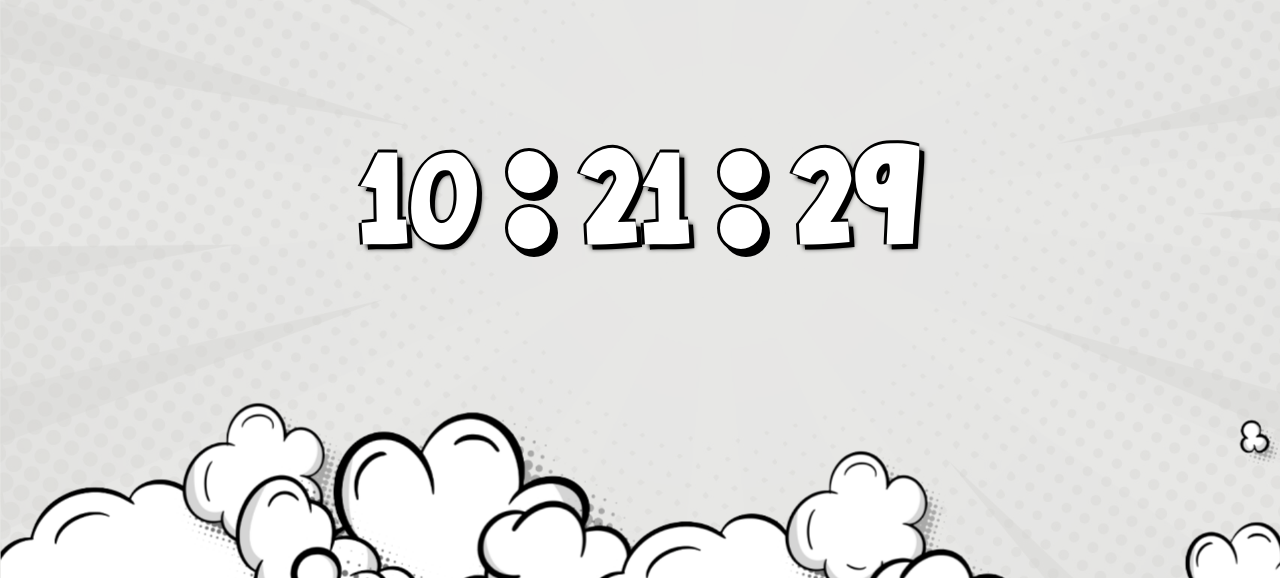
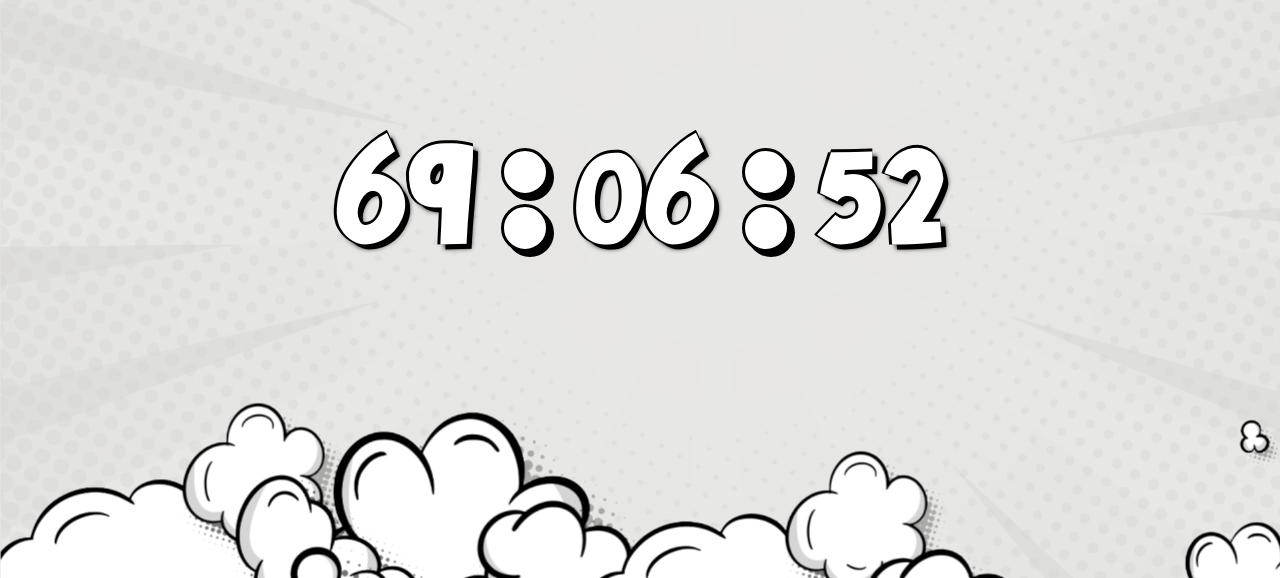
Before and after one commit to Informatika-ITK-23/wp-24-web, a website built with Vite: page index.html in a window 1280 px wide. Shown: the part 1000-1578 px from the top of the page. Built offline with nearby package versions, Linux system fonts and the light colour scheme.

Commit message:
feat: implemented countdown timer

```diff
--- a/index.html
+++ b/index.html
@@ -41,6 +41,7 @@
       <section id="countdown-timer">
         <div class="countdown-time">
           <span
+            id="countdown-hours"
             data-time="hour"
             data-final="10"
             class="random time hours comic-font"
@@ -52,6 +53,7 @@
           </div>
 
           <span
+            id="countdown-minutes"
             data-time="minute"
             data-final="10"
             class="random time minutes comic-font"
@@ -63,6 +65,7 @@
           </div>
 
           <span
+            id="countdown-seconds"
             data-time="second"
             data-final="10"
             class="random time seconds comic-font"
--- a/src/main.ts
+++ b/src/main.ts
@@ -1,12 +1,14 @@
 import { gsap } from "gsap"
 import { randomNum } from "./utils/randomNum.ts"
-// import { countdown } from "./utils/date.ts"
+import { countdown } from "./utils/date.ts"
 
 const rootStyle = getComputedStyle(document.documentElement)
 const colors = {
   accentRed: rootStyle.getPropertyValue("--color-accent-red"),
   accentYellow: rootStyle.getPropertyValue("--color-accent-yellow"),
 }
+
+const targetDate = new Date('September 15, 2024 08:00:00 UTC+8:00')
 
 // === WIP section - Word color cycle ===
 let counter: number = 0
@@ -75,7 +77,30 @@ divChars.forEach((el, i) => {
 })
 
 // === Countdown section - Cloud9 effects ===
-document.addEventListener("DOMContentLoaded", () => randomNum(10, 21, 29)) // just delete this function if too hard to implement ~ Nico
+const updateCountdown = () => {
+  const el = {
+    hours: document.getElementById("countdown-hours")!,
+    minutes: document.getElementById("countdown-minutes")!,
+    seconds: document.getElementById("countdown-seconds")!,
+  }
+
+  setInterval(() => {
+    const timeLeft= countdown(targetDate)
+
+    const hours = timeLeft.hours.toString().padStart(2, "0")
+    const minutes = timeLeft.minutes.toString().padStart(2, "0")
+    const seconds = timeLeft.seconds.toString().padStart(2, "0")
+
+    el.hours.innerHTML = hours
+    el.minutes.innerHTML = minutes
+    el.seconds.innerHTML = seconds
+  }, 1000)
+}
+
+document.addEventListener("DOMContentLoaded", () => {
+  const timeLeft = countdown(targetDate)
+  randomNum(timeLeft.hours, timeLeft.minutes, timeLeft.seconds, updateCountdown)
+})
 
 const cloud9TopTl = gsap.timeline({ repeat: -1, yoyo: true }),
   cloudNikaBotTl = gsap.timeline({ repeat: -1, yoyo: true })
@@ -107,18 +132,3 @@ cloudNikaBotTl
     duration: 2,
     ease: "linear",
   })
-
-// setInterval(() => {
-//   const a = document.getElementById("a")
-//   const date = new Date()
-//   date.setDate(15)
-//   date.setHours(8, 0, 0, 0)
-//
-//   const timeLeft= countdown(date)
-//
-//   const hours = timeLeft.hours.toString().padStart(2, "0")
-//   const minutes = timeLeft.minutes.toString().padStart(2, "0")
-//   const seconds = timeLeft.seconds.toString().padStart(2, "0")
-//
-//   a!.innerHTML = `${hours}:${minutes}:${seconds}`
-// }, 1000)
--- a/src/utils/randomNum.ts
+++ b/src/utils/randomNum.ts
@@ -3,19 +3,26 @@
 export function randomNum(
   dataHours: any,
   dataMinutes: any,
-  dataSeconds: any
+  dataSeconds: any,
+  onAnimationFinish: (() => void) | null = null,
 ): void {
-  let string = "9876543210"
-  let allCounters = document.querySelectorAll(".countdown-time .random")
+  const string = "9876543210"
+  const allCounters = document.querySelectorAll<HTMLElement>(".countdown-time .random")
 
-  allCounters.forEach(function (el: any) {
+  allCounters.forEach((el: HTMLElement) => {
     let duration = 10000 + Array.from(allCounters).indexOf(el) * 4500
+
     let interval = setInterval(function () {
       el.innerText =
-        string.charAt(+Math.random() * string.length) +
-        string.charAt(+Math.random() * string.length)
+        string.charAt(Math.random() * string.length) +
+        string.charAt(Math.random() * string.length)
+
       duration = duration - 500
-      if (duration <= 0) {
+
+      if (duration > 0) {
+        return
+      }
+
       clearInterval(interval)
 
       if (el.getAttribute("data-time") === "hour") {
@@ -29,6 +36,9 @@ export function randomNum(
       if (el.getAttribute("data-time") === "second") {
         el.innerText = dataSeconds
       }
+
+      if (onAnimationFinish) {
+        onAnimationFinish()
       }
     }, 100)
   })
```
Lines whose indentation alone changed are shown as unchanged.
